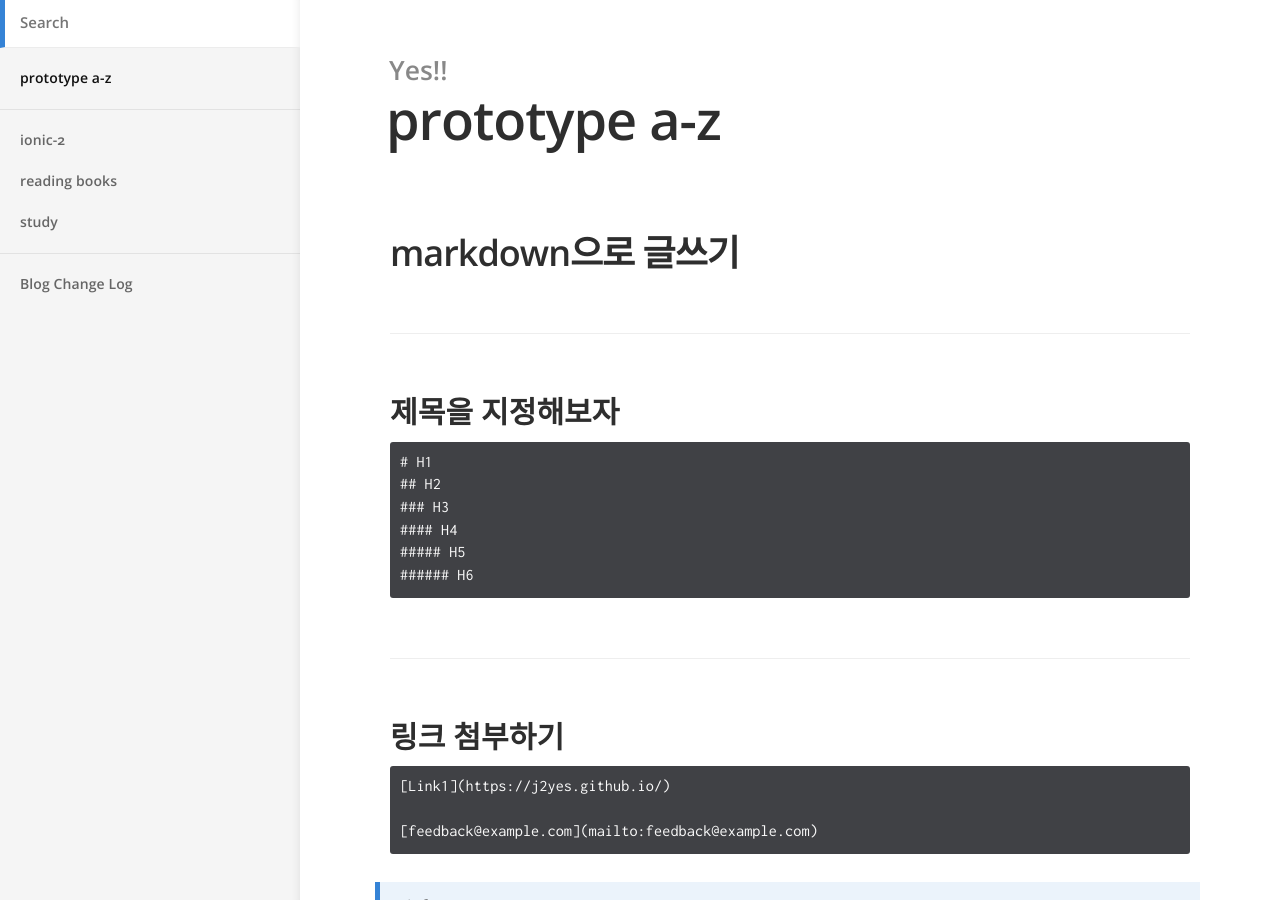
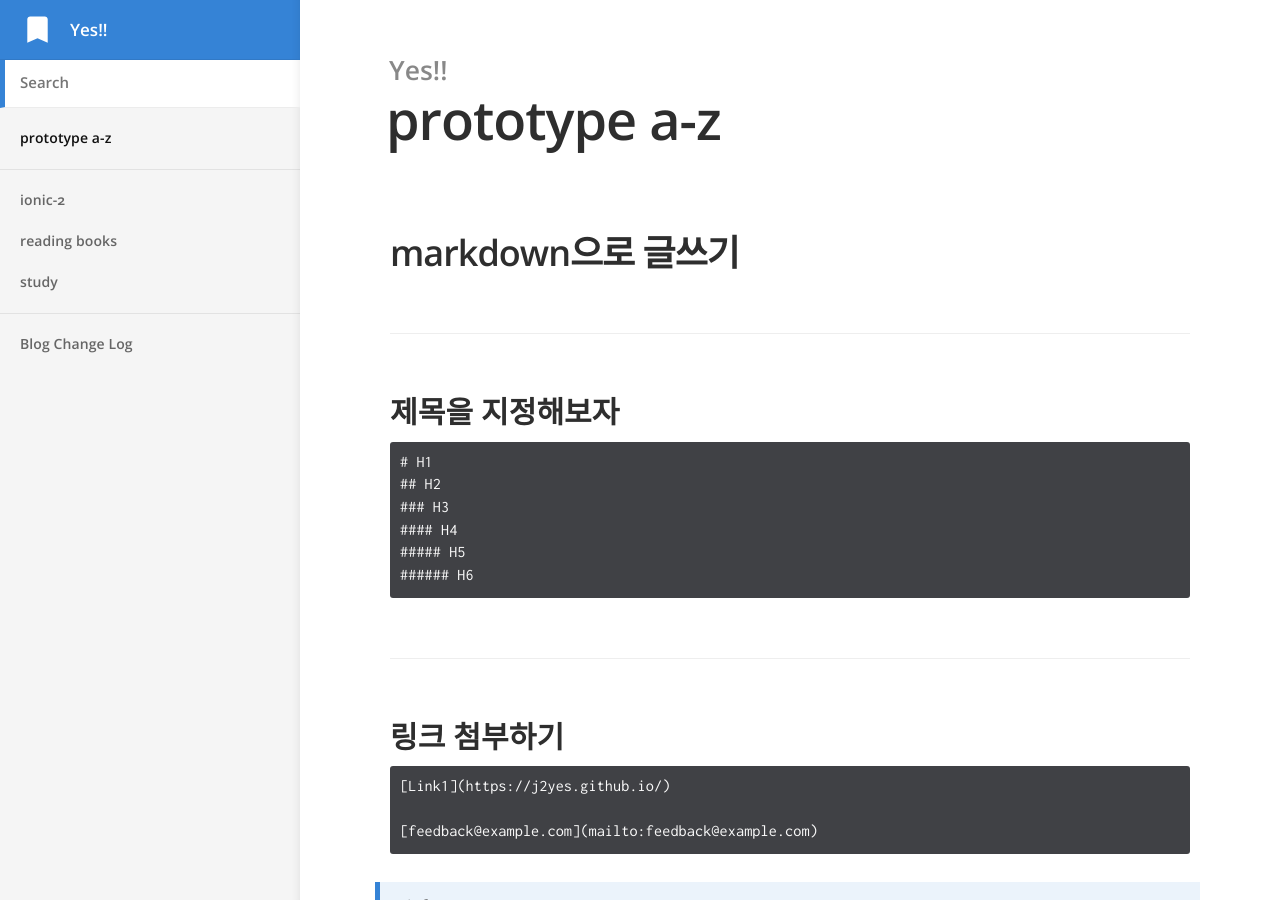
Before and after one commit to j2yes/j2yes.github.io, a Jekyll site: the page built from index.md, in a window 1280 px wide and 900 px high. Built offline with Jekyll 4.4.1, drawn with Linux system fonts in a browser that asks for light colours; nearby versions of some CDN libraries; comment, search, counter and statistics services are not loaded.

Commit message:
header 살리기

```diff
--- a/_layouts/default.html
+++ b/_layouts/default.html
@@ -30,11 +30,11 @@
 
 	<body>
 		<header>
-			<!--<h1>-->
-				<!--<a href="{{ site.baseurl }}/"><img src="{{ site.baseurl }}/images/emblem.svg" width="40" height="40" alt="{{ site.title }} logo"></a>-->
-				<!--{{ site.title }}-->
-				<!--<button type="button" class="open-nav" id="open-nav"></button>-->
-			<!--</h1>-->
+			<h1>
+				<a href="{{ site.baseurl }}/"><img src="{{ site.baseurl }}/images/emblem.svg" width="40" height="40" alt="{{ site.title }} logo"></a>
+				{{ site.title }}
+				<button type="button" class="open-nav" id="open-nav"></button>
+			</h1>
 
 			<form action="{{ site.baseurl }}/search/" method="get">
 				<input type="text" name="q" id="search-input" placeholder="Search" autofocus>
```
